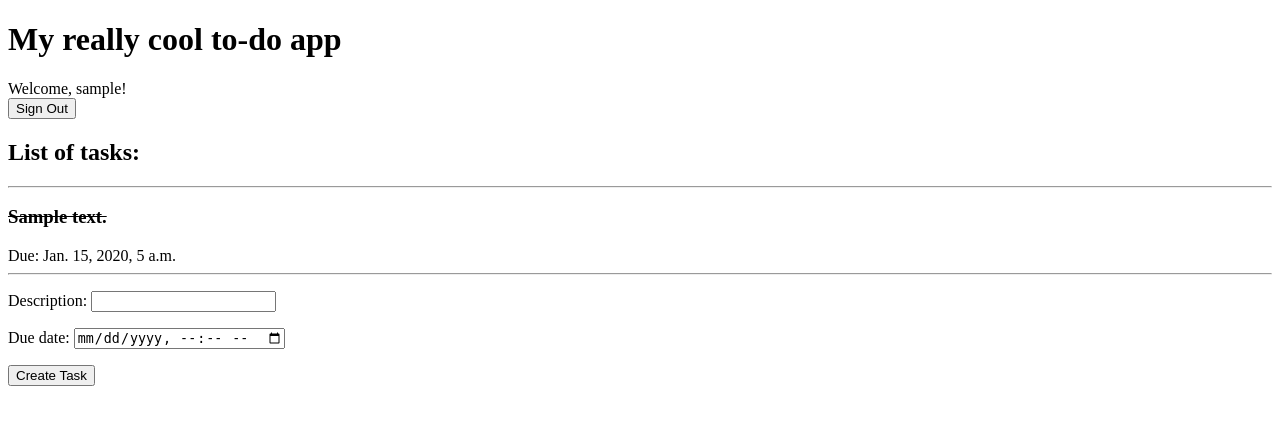
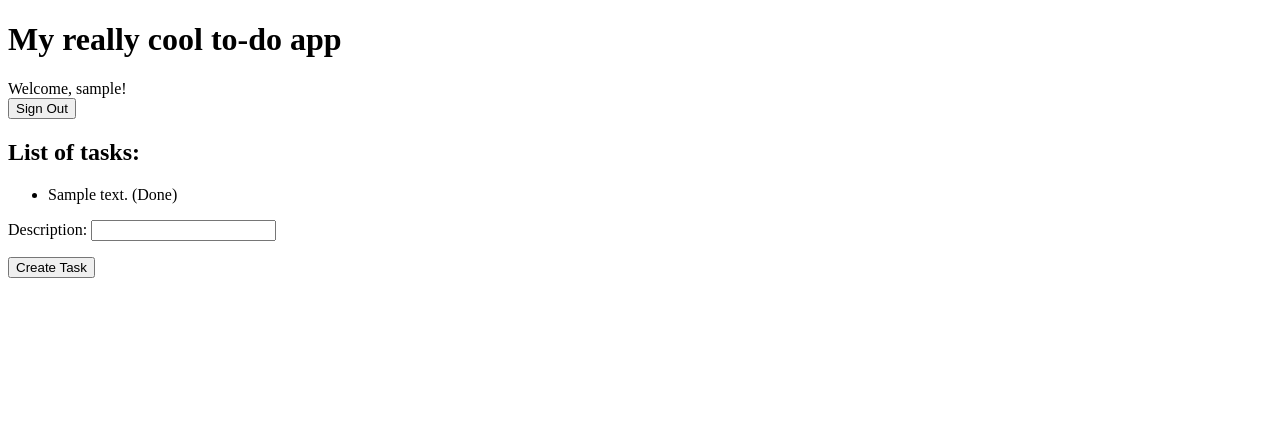
Before and after one commit to jamesbrunet/lab-3-vcs-and-models, a Django app: page / in a window 1280 px wide. Shown: the top 425 px of the page. Run offline with Django 4.2, Linux system fonts and the light colour scheme; a user stored in the database is signed in; tables that the repository leaves empty hold one stand-in row (values such as "Sample post").

Commit message:
Revert "Add support for due dates, redesign tasks in template"
This reverts commit 3f9205e4cc1a116a14dc6ed155d39fc68b50c35a.

```diff
--- a/studentdemo/studentdemo/settings.py
+++ b/studentdemo/studentdemo/settings.py
@@ -109,7 +109,7 @@ AUTH_PASSWORD_VALIDATORS = [
 
 LANGUAGE_CODE = 'en-us'
 
-TIME_ZONE = 'US/Eastern'
+TIME_ZONE = 'UTC'
 
 USE_I18N = True
 
--- a/studentdemo/todoapp/forms.py
+++ b/studentdemo/todoapp/forms.py
@@ -2,10 +2,6 @@ from django import forms
 from .models import Task
 
 class TaskForm(forms.ModelForm):
-    due_date = forms.DateTimeField(
-        widget=forms.DateTimeInput(attrs={'type': 'datetime-local'}),
-        input_formats=['%Y-%m-%dT%H:%M']
-    )
     class Meta:
         model = Task
-        fields = ['description', 'due_date']
+        fields = ['description']
--- a/studentdemo/todoapp/models.py
+++ b/studentdemo/todoapp/models.py
@@ -1,18 +1,12 @@
 from django.db import models
 from django.conf import settings
-from django.utils import timezone
+
 
 
 class Task(models.Model):
     user = models.ForeignKey(settings.AUTH_USER_MODEL, on_delete=models.CASCADE)
     description = models.CharField(max_length=255)
     completed = models.BooleanField(default=False)
-    created_date = models.DateTimeField(auto_now_add=True)
-    due_date = models.DateTimeField()
 
     def __str__(self):
         return self.description
-
-    @property
-    def due_today(self):
-        return self.due_date >= timezone.now() - timezone.timedelta(days=1)
--- a/studentdemo/todoapp/templates/index.html
+++ b/studentdemo/todoapp/templates/index.html
@@ -21,21 +21,39 @@
 {% endif %}
 
 <h2>List of tasks:</h2>
-{% for task in tasks %}
-    <hr>
-        <h3>
-        {% if task.completed %}
-            <s>{{ task.description }}</s>
-        {% else %}
-            {{ task.description }}
-        {% endif %}
-        </h3>
-        <div>Due: {{task.due_date}}</div>
-        {% if task.due_today %}
-        Due today!
-        {% endif %}
-{% endfor %}
-<hr>
+<ul>
+    {% for task in tasks %}
+       <li>
+           {{ task.description }}
+           {% if task.completed %}
+              (Done)
+           {% endif %}
+       </li>
+    {% endfor %}
+</ul>
+
+<script>
+$(document).ready(function() {
+    $("#taskForm").submit(function(e) {
+        e.preventDefault();
+        $.ajax({
+            type: 'POST',
+            url: '{% url "create_task" %}',
+            data: $(this).serialize(),
+            success: function(response) {
+                if(response.status === 'ok') {
+                    $('ul').append('<li>' + response.task_description + '</li>');
+                    $("#taskForm")[0].reset();  // Clear the form fields
+                }
+            },
+            error: function(response) {
+                alert('Error: ' + response.responseJSON.errors);
+            }
+        });
+    });
+});
+</script>
+
 
 <form  id="taskForm" method="post"">
     {% csrf_token %}
--- a/studentdemo/todoapp/views.py
+++ b/studentdemo/todoapp/views.py
@@ -8,6 +8,7 @@ from django.contrib.auth.decorators import login_required
 
 @login_required()
 def index(request):
+    # Fetch Data From Model
     tasks = Task.objects.filter(user=request.user)
 
     # Fetch Form from Forms
@@ -24,4 +25,6 @@ def create_task(request):
         task = form.save(commit=False)
         task.user = request.user
         task.save()
-    return redirect('index')
+        return JsonResponse({'status': 'ok', 'task_description': task.description, 'task_id': task.id})
+    else:
+        return JsonResponse({'status': 'error', 'errors': form.errors}, status=400)
```
Also changed, not shown: studentdemo/todoapp/migrations/0003_task_created_date_task_due_date.py (deleted).
